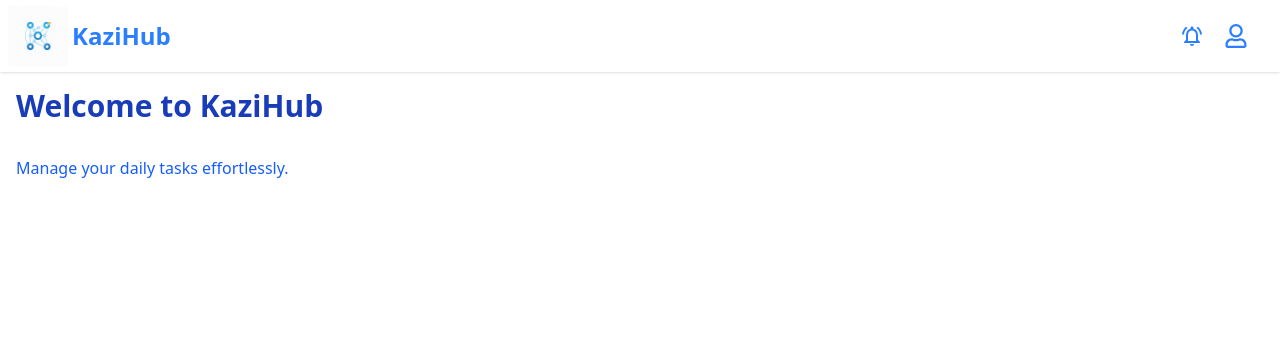
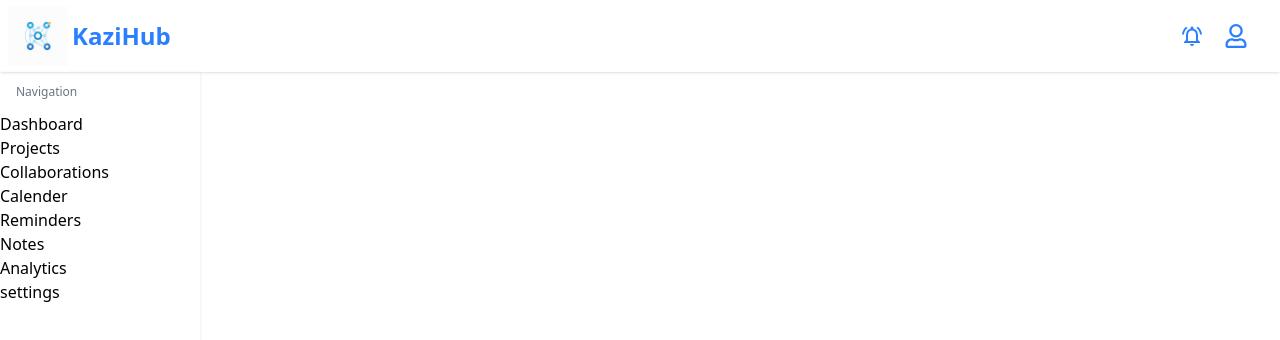
Before and after one commit to juliusmwas/KaziHub, a React (Vite) app: page / in a window 1280 px wide. Shown: the top 340 px of the page. Built offline with nearby package versions, Linux system fonts and the light colour scheme.

Commit message:
Added a sidebar

```diff
--- a/package.json
+++ b/package.json
@@ -14,6 +14,7 @@
     "react": "^19.1.1",
     "react-dom": "^19.1.1",
     "react-icons": "^5.5.0",
+    "react-router-dom": "^7.9.3",
     "tailwindcss": "^4.1.14"
   },
   "devDependencies": {
--- a/src/App.jsx
+++ b/src/App.jsx
@@ -1,4 +1,5 @@
 import Navbar from "./Components/Navbar"
+import Sidebar from "./Components/Sidebar"
 
 
 function App() {
@@ -6,9 +7,7 @@ function App() {
   return (
     <>
     <Navbar/>
-      <h1 className="p-4 font-roboto text-3xl font-bold text-blue-800">Welcome to KaziHub</h1>
-      <p className="p-4 font-roboto text-blue-600">Manage your daily tasks effortlessly.</p>
-
+    <Sidebar/>
     </>
   )
 }
--- a/src/Components/Sidebar.jsx
+++ b/src/Components/Sidebar.jsx
@@ -0,0 +1,23 @@
+import { FaArrowCircleLeft } from "react-icons/fa";
+import { FaArrowCircleRight } from "react-icons/fa";
+
+export default function Sidebar() {
+    return(
+        <aside className="w-30 lg:w-50 h-dvh white shadow-sm">
+            <div className="flex items-center justify-between py-3 px-1  lg:px-3">
+                <h1 className="text-xs px-1 text-gray-500">Navigation</h1>
+            </div>
+
+            <ul>
+                <li>Dashboard</li>
+                <li>Projects</li>
+                <li>Collaborations</li>
+                <li>Calender</li>
+                <li>Reminders</li>
+                <li>Notes</li>
+                <li>Analytics</li>
+                <li>settings</li>
+            </ul>
+        </aside>
+    );
+}
```
Also changed, not shown: src/Layout/MainLayout.jsx (added), 1 other file (tests, documents, lock files or other folders).
